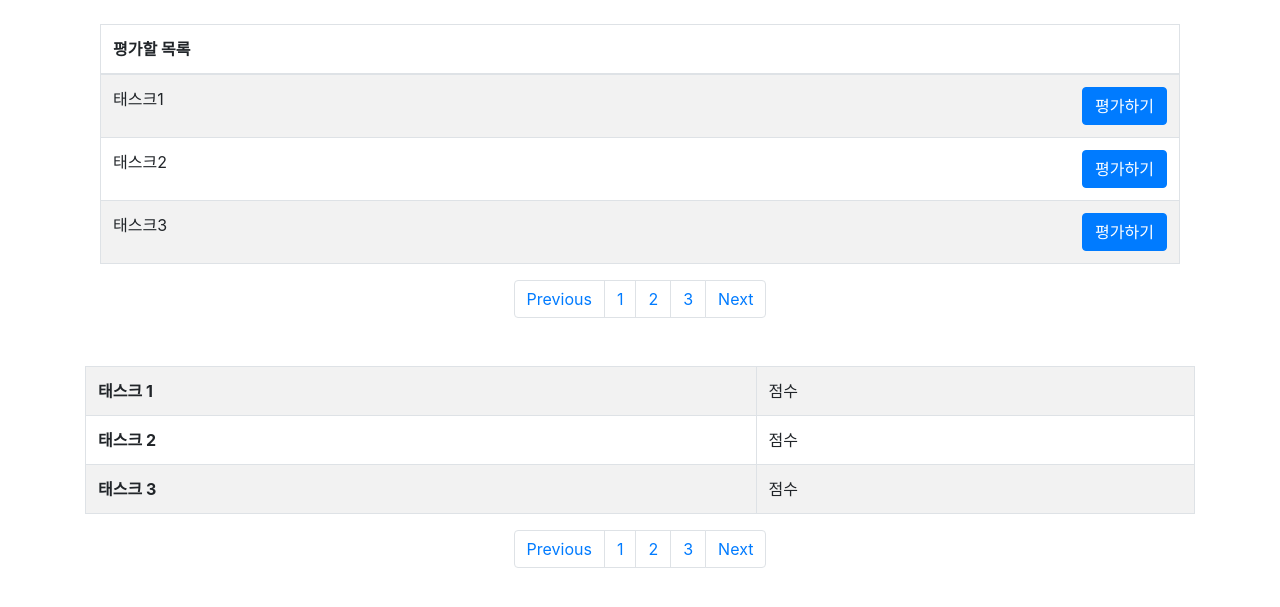
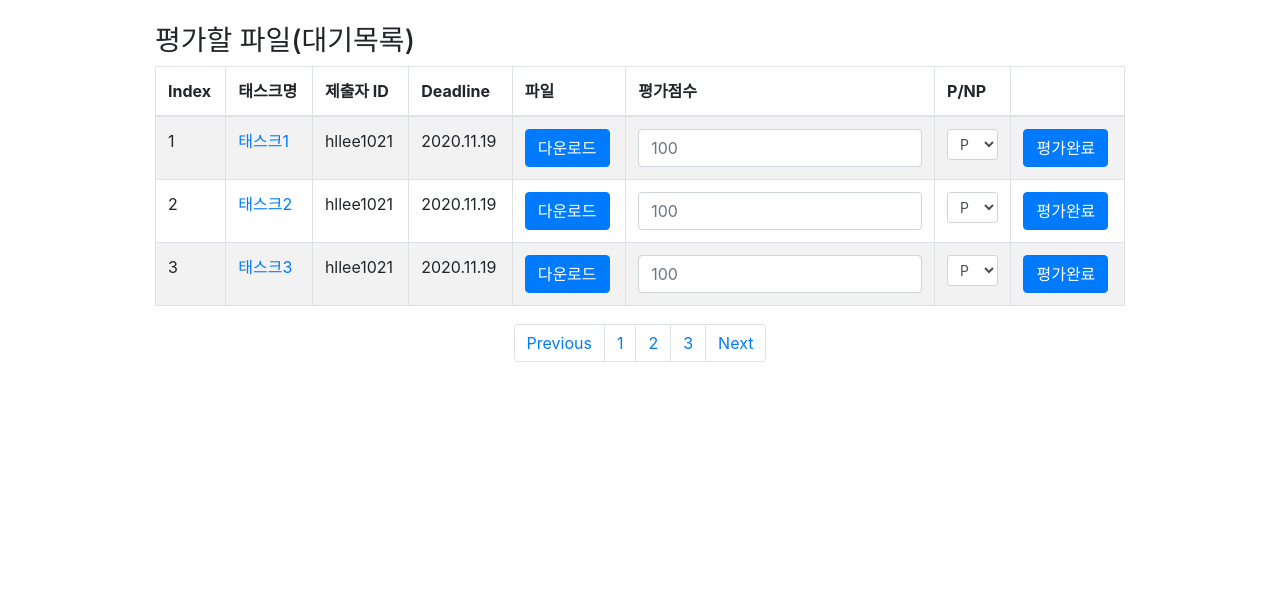
Before and after one commit to hllee1021/earglass, a Flask app: page /estimator/ in a window 1280 px wide. Shown: the part 56-663 px from the top of the page. Run offline with Flask 2, Linux system fonts and the light colour scheme; data that the repository does not hold is empty.

Commit message:
[build] estimator_home.html 파일 수정안대로 변경

```diff
--- a/templates/estimator/estimator_home.html
+++ b/templates/estimator/estimator_home.html
@@ -7,30 +7,137 @@
 {% block body %}
 <!-- <div include-html="/partials/navbar.html">
 </div> -->
-<div class="container">
+<style media="screen">
+    .wrap{
+      width: 1000px;
+      height: 300px;
+      overflow-x: scroll;
+      white-space:nowrap
+    }
+    .wrap img{
+        width:300px;
+        height:100%;
+    }
+</style>
+
+<div class="container screen wrap">
+    <h3> 평가할 파일(대기목록)</h3>
     <table class="table table-striped table-bordered">
         <thead>
-            <tr>
-                <th>평가할 목록</th>
-            </tr>
+            <th>Index</th>
+            <th>태스크명</th>
+            <th>제출자 ID</th>
+            <th>Deadline</th>
+            <th>파일</th>
+            <th>평가점수</th>
+            <th>P/NP</th>
+            <th></th>
         </thead>
         <tbody>
             <tr>
-                <td>태스크1
-                    <a type="button" class="btn btn-primary float-right" href='/estimator/pdsf_detail'>평가하기</a>
+                <td>
+                    1
                 </td>
-
+                <td>
+                    <a href="/">태스크1</a>
+                </td>
+                <td>
+                    hllee1021
+                </td>
+                <td>
+                    2020.11.19
+                </td>
+                <form>
+                    <td>
+                        <a class="btn btn-primary" href="#" role="button">다운로드</a>
+                    </td>
+                    <td>
+                        <div class="form group">
+                            <input type="score" class="form-control" id="score1" aria-describedby="emailHelp" placeholder="100" required>
+                        </div>
+                    </td>
+                    <td>
+                        <div class="form group">
+                            <select class="form-control form-control-sm">
+                                <option>P</option>
+                                <option>N</option>
+                            </select>
+                        </div>
+                    </td>
+                    <td>
+                        <button type="submit" class="btn btn-primary">평가완료</button>
+                    </td>
+                </form>
             </tr>
             <tr>
-                <td>태스크2
-                    <a type="button" class="btn btn-primary float-right" href='/estimator/pdsf_detail'>평가하기</a>
+                <td>
+                    2
                 </td>
-
+                <td>
+                    <a href="/">태스크2</a>
+                </td>
+                <td>
+                    hllee1021
+                </td>
+                <td>
+                    2020.11.19
+                </td>
+                <form>
+                    <td>
+                        <a class="btn btn-primary" href="#" role="button">다운로드</a>
+                    </td>
+                    <td>
+                        <div class="form group">
+                            <input type="score" class="form-control" id="score1" aria-describedby="emailHelp" placeholder="100" required>
+                        </div>
+                    </td>
+                    <td>
+                        <div class="form group">
+                            <select class="form-control form-control-sm">
+                                <option>P</option>
+                                <option>N</option>
+                            </select>
+                        </div>
+                    </td>
+                    <td>
+                        <button type="submit" class="btn btn-primary">평가완료</button>
+                    </td>
+                </form>
             </tr>
             <tr>
-                <td>태스크3
-                    <a type="button" class="btn btn-primary float-right" href='/estimator/pdsf_detail'>평가하기</a>
+                <td>
+                    3
                 </td>
+                <td>
+                    <a href="/">태스크3</a>
+                </td>
+                <td>
+                    hllee1021
+                </td>
+                <td>
+                    2020.11.19
+                </td>
+                <form>
+                    <td>
+                        <a class="btn btn-primary" href="#" role="button">다운로드</a>
+                    </td>
+                    <td>
+                        <div class="form group">
+                            <input type="score" class="form-control" id="score1" aria-describedby="emailHelp" placeholder="100" required>
+                        </div>
+                    </td>
+                    <td>
+                        <div class="form group">
+                            <select class="form-control form-control-sm">
+                                <option>P</option>
+                                <option>N</option>
+                            </select>
+                        </div>
+                    </td>
+                    <td>
+                        <button type="submit" class="btn btn-primary">평가완료</button>
+                    </td>
+                </form>
             </tr>
         </tbody>
     </table>
@@ -44,30 +151,4 @@
         <li class="page-item"><a class="page-link" href="#">Next</a></li>
     </ul>
 </nav>
-
-<table class="table table-bordered table-striped mt-5">
-    <tbody>
-        <tr>
-            <th>태스크 1</th>
-            <td>점수</td>
-        </tr>
-        <tr>
-            <th>태스크 2</th>
-            <td>점수</td>
-        </tr>
-        <tr>
-            <th>태스크 3</th>
-            <td>점수</td>
-        </tr>
-    </tbody>
-</table>
-<nav aria-label="Page navigation example">
-    <ul class="pagination justify-content-center">
-        <li class="page-item"><a class="page-link" href="#">Previous</a></li>
-        <li class="page-item"><a class="page-link" href="#">1</a></li>
-        <li class="page-item"><a class="page-link" href="#">2</a></li>
-        <li class="page-item"><a class="page-link" href="#">3</a></li>
-        <li class="page-item"><a class="page-link" href="#">Next</a></li>
-    </ul>
-</nav>
 {% endblock %}
--- /dev/null
+++ b/templates/estimator/task_estimate_info.html
@@ -0,0 +1,3 @@
+{% extends "./partials/layout.html" %} {% block body %}
+
+    {% endblock %}
```
